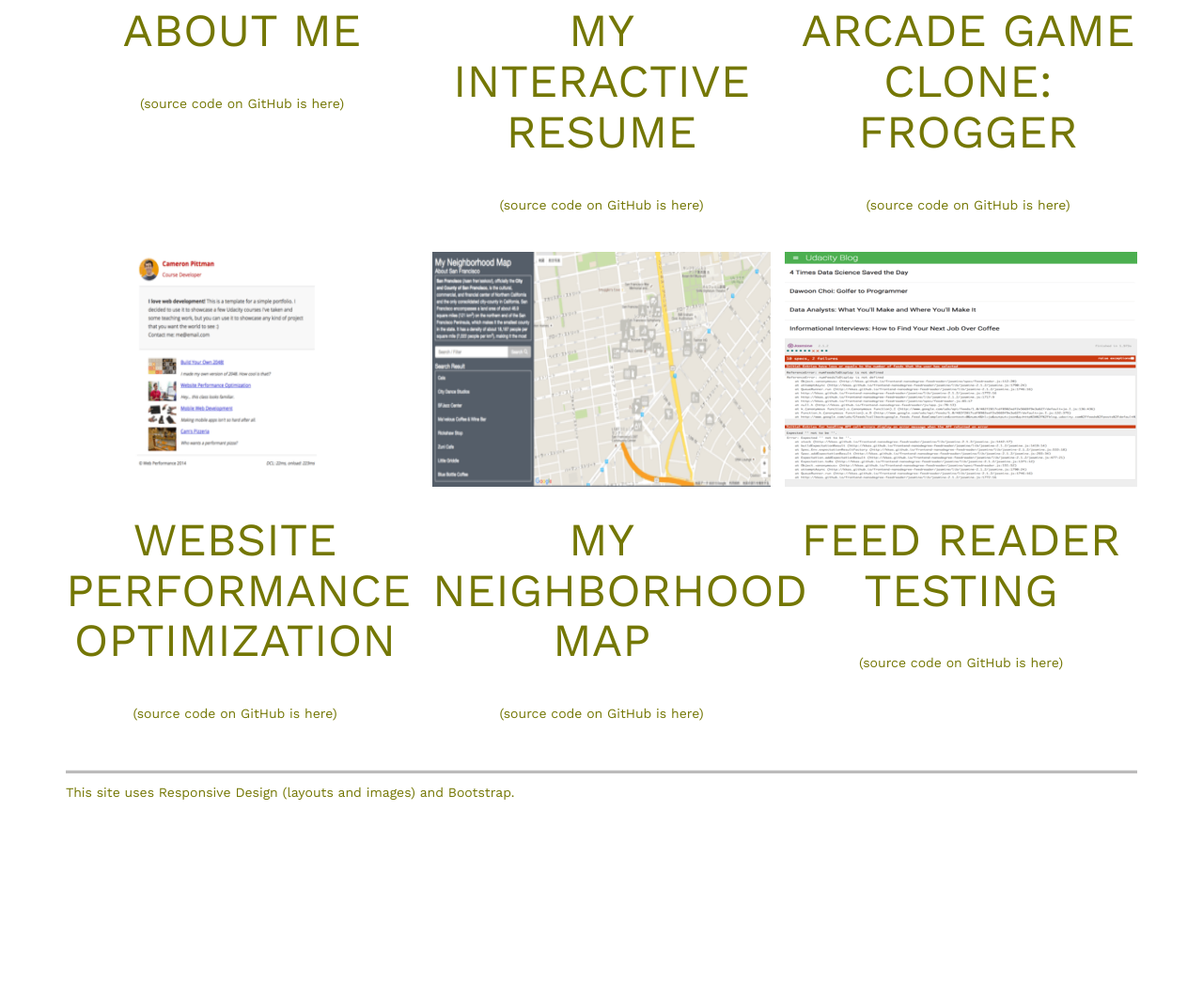
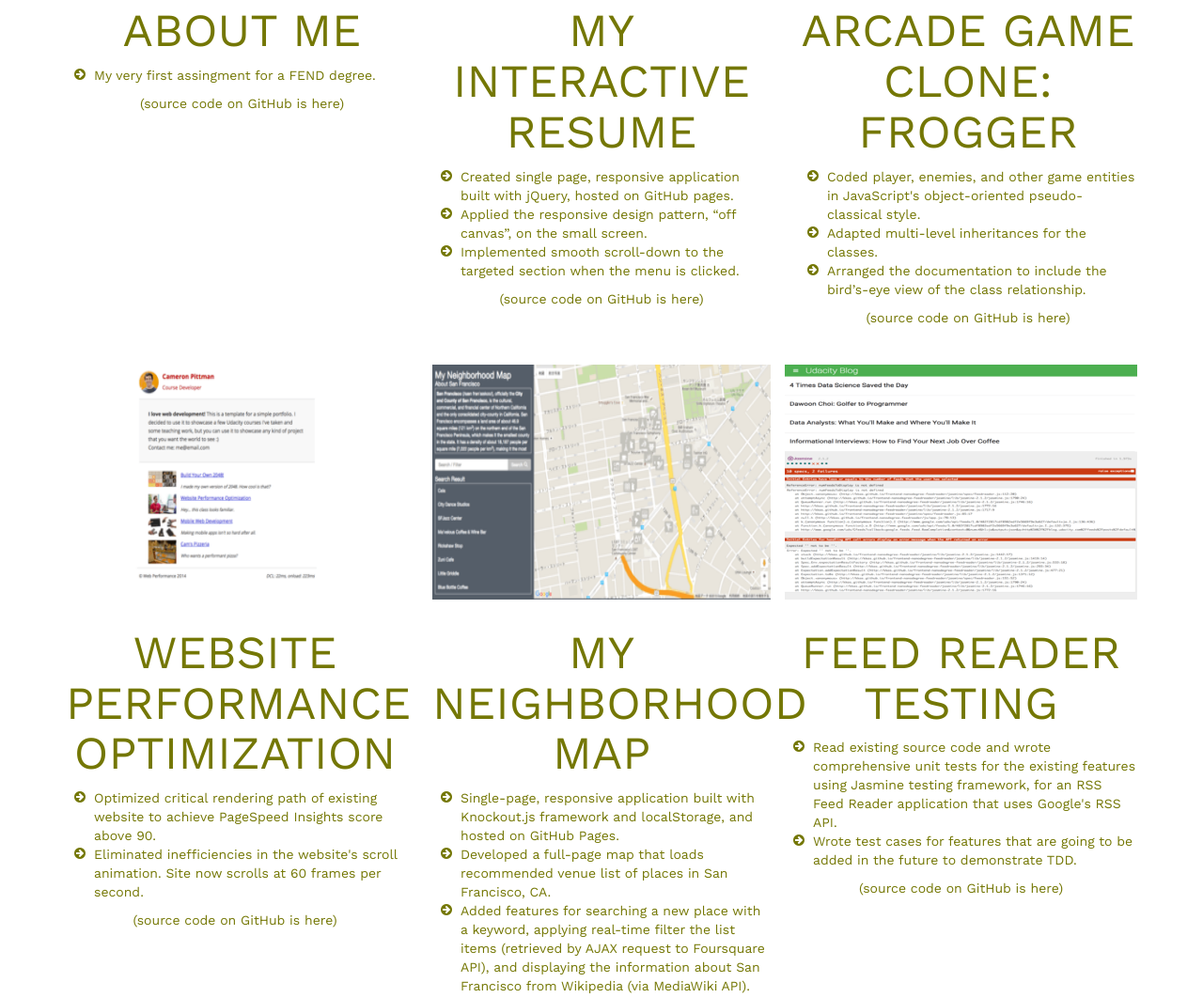
Before and after one commit to kkas/FEND-Project-P1-Build-A-Portfolio-Site, a website: page index.html in a window 1280 px wide. Shown: the part 1250-2312 px from the top of the page at 94% size. Before the commit the page ends 2123 px from the top, so only its background shows below. Drawn offline with nearby package versions, Linux system fonts and the light colour scheme.

Commit message:
feat: add descriptions for each project

```diff
--- a/css/style.css
+++ b/css/style.css
@@ -330,3 +330,7 @@ nav {
     font-size: 3.5em;
   }
 }
+
+.desc-list {
+  text-align: left;
+}
--- a/index.html
+++ b/index.html
@@ -112,8 +112,10 @@
 
                 <h4 class="item_name text-uppercase"><a href="https://github.com/kkas/FE-Nanodegree-Project-Assinment-P0-About-Me" target="_blank">About Me</a></h4>
 
-                <!-- TODO: Add some description -->
-                <p>&nbsp;</p>
+                <ul class="fa-ul desc-list">
+                  <li><i class="fa-li fa fa-arrow-circle-right"></i>My very first assingment for a FEND degree.</li>
+                </ul>
+
                 <p><a href="https://github.com/kkas/FE-Nanodegree-Project-Assinment-P0-About-Me" target="_blank">(source code on GitHub is here)</a></p>
               </div>
 
@@ -129,8 +131,12 @@
 
                 <h4 class="item_name text-uppercase"><a href="http://kkas.github.io/frontend-nanodegree-resume/" target="_blank">My Interactive Resume</a></h4>
 
-                <!-- TODO: Add some description -->
-                <p>&nbsp;</p>
+                <ul class="fa-ul desc-list">
+                  <li><i class="fa-li fa fa-arrow-circle-right"></i>Created single page, responsive application built with jQuery, hosted on GitHub pages.</li>
+                  <li><i class="fa-li fa fa-arrow-circle-right"></i>Applied the responsive design pattern, “off canvas”, on the small screen.</li>
+                  <li><i class="fa-li fa fa-arrow-circle-right"></i>Implemented smooth scroll-down to the targeted section when the menu is clicked.</li>
+                </ul>
+
                 <p><a href="https://github.com/kkas/frontend-nanodegree-resume" target="_blank">(source code on GitHub is here)</a></p>
               </div>
 
@@ -146,8 +152,12 @@
 
                 <a href="http://kkas.github.io/frontend-nanodegree-arcade-game/" target="_blank"><h4 class="item_name text-uppercase">Arcade Game Clone: Frogger</h4></a>
 
-                <!-- TODO: Add some description -->
-                <p>&nbsp;</p>
+                <ul class="fa-ul desc-list">
+                  <li><i class="fa-li fa fa-arrow-circle-right"></i>Coded player, enemies, and other game entities in JavaScript's object-oriented pseudo-classical style.</li>
+                  <li><i class="fa-li fa fa-arrow-circle-right"></i>Adapted multi-level inheritances for the classes.</li>
+                  <li><i class="fa-li fa fa-arrow-circle-right"></i>Arranged the documentation to include the bird’s-eye view of the class relationship.</li>
+                </ul>
+
                 <p><a href="https://github.com/kkas/frontend-nanodegree-arcade-game" target="_blank">(source code on GitHub is here)</a></p>
               </div>
 
@@ -163,8 +173,11 @@
 
                 <h4 class="item_name text-uppercase"><a href="http://kkas.github.io/frontend-nanodegree-mobile-portfolio/" target="_blank">Website Performance Optimization</a></h4>
 
-                <!-- TODO: Add some description -->
-                <p>&nbsp;</p>
+                <ul class="fa-ul desc-list">
+                  <li><i class="fa-li fa fa-arrow-circle-right"></i>Optimized critical rendering path of existing website to achieve PageSpeed Insights score above 90.</li>
+                  <li><i class="fa-li fa fa-arrow-circle-right"></i>Eliminated inefficiencies in the website's scroll animation.  Site now scrolls at 60 frames per second.</li>
+                </ul>
+
                 <p><a href="https://github.com/kkas/frontend-nanodegree-mobile-portfolio" target="_blank">(source code on GitHub is here)</a></p>
               </div>
 
@@ -184,8 +197,11 @@
 
                 <h4 class="item_name text-uppercase"><a href="http://kkas.github.io/neighborhood-map/" target="_blank">My Neighborhood Map</a></h4>
 
-                <!-- TODO: Add some description -->
-                <p>&nbsp;</p>
+                <ul class="fa-ul desc-list">
+                  <li><i class="fa-li fa fa-arrow-circle-right"></i>Single-page, responsive application built with Knockout.js framework and localStorage, and hosted on GitHub Pages.</li>
+                  <li><i class="fa-li fa fa-arrow-circle-right"></i>Developed a full-page map that loads recommended venue list of places in San Francisco, CA.</li>
+                  <li><i class="fa-li fa fa-arrow-circle-right"></i>Added features for searching a new place with a keyword, applying real-time filter the list items (retrieved by AJAX request to Foursquare API), and displaying the information about San Francisco from Wikipedia (via MediaWiki API).</li>
+                </ul>
                 <p><a href="https://github.com/kkas/neighborhood-map" target="_blank">(source code on GitHub is here)</a></p>
               </div>
 
@@ -201,8 +217,11 @@
 
                 <h4 class="item_name text-uppercase"><a href="http://kkas.github.io/frontend-nanodegree-feedreader/" target="_blank">Feed Reader Testing</a></h4>
 
-                <!-- TODO: Add some description -->
-                <p>&nbsp;</p>
+                <ul class="fa-ul desc-list">
+                  <li><i class="fa-li fa fa-arrow-circle-right"></i>Read existing source code and wrote comprehensive unit tests for the existing features using Jasmine testing framework, for an RSS Feed Reader application that uses Google's RSS API.</li>
+                  <li><i class="fa-li fa fa-arrow-circle-right"></i>Wrote test cases for features that are going to be added in the future to demonstrate TDD.</li>
+                </ul>
+
                 <p><a href="https://github.com/kkas/frontend-nanodegree-feedreader" target="_blank">(source code on GitHub is here)</a></p>
               </div>
             </div>
```
